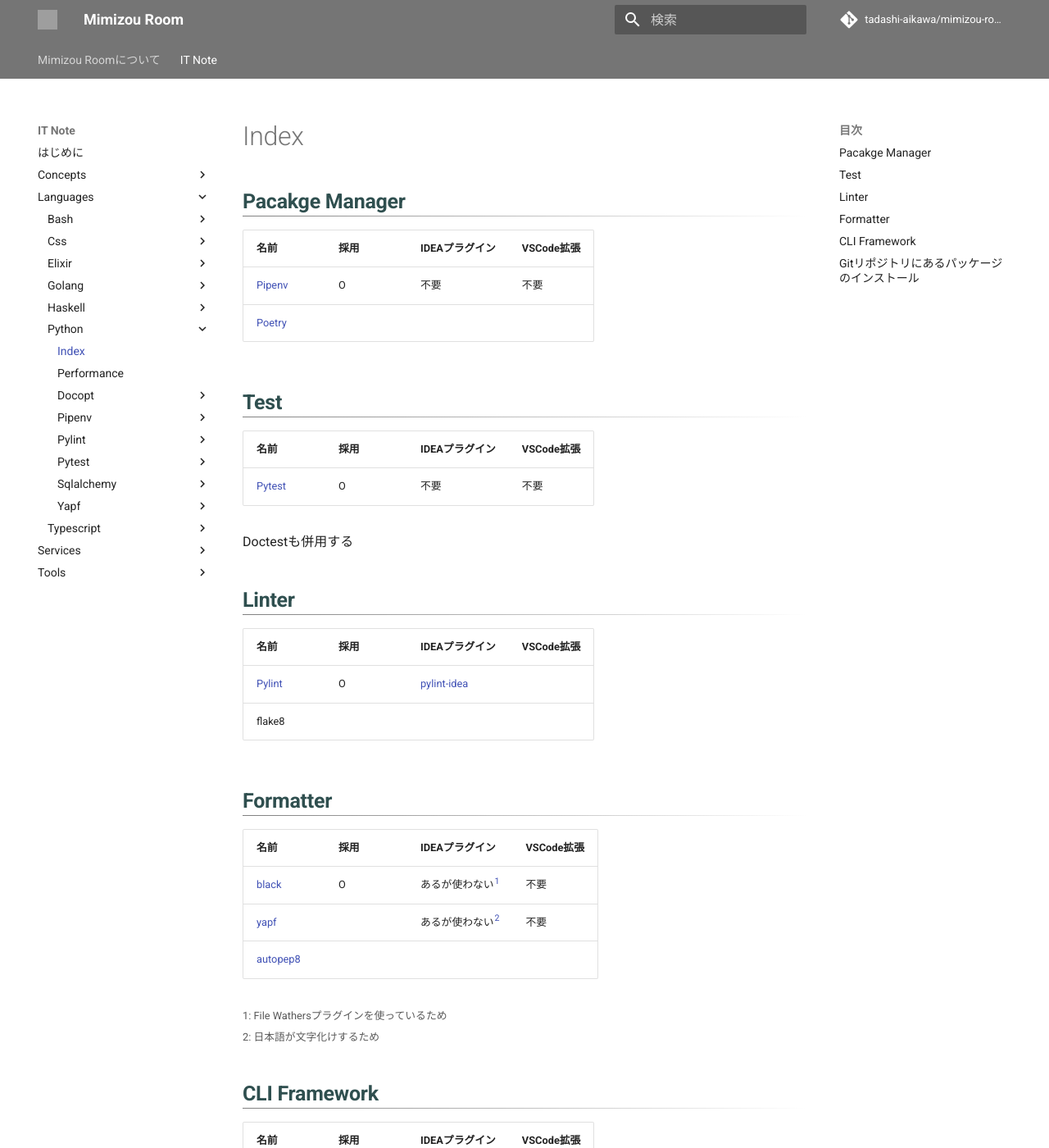
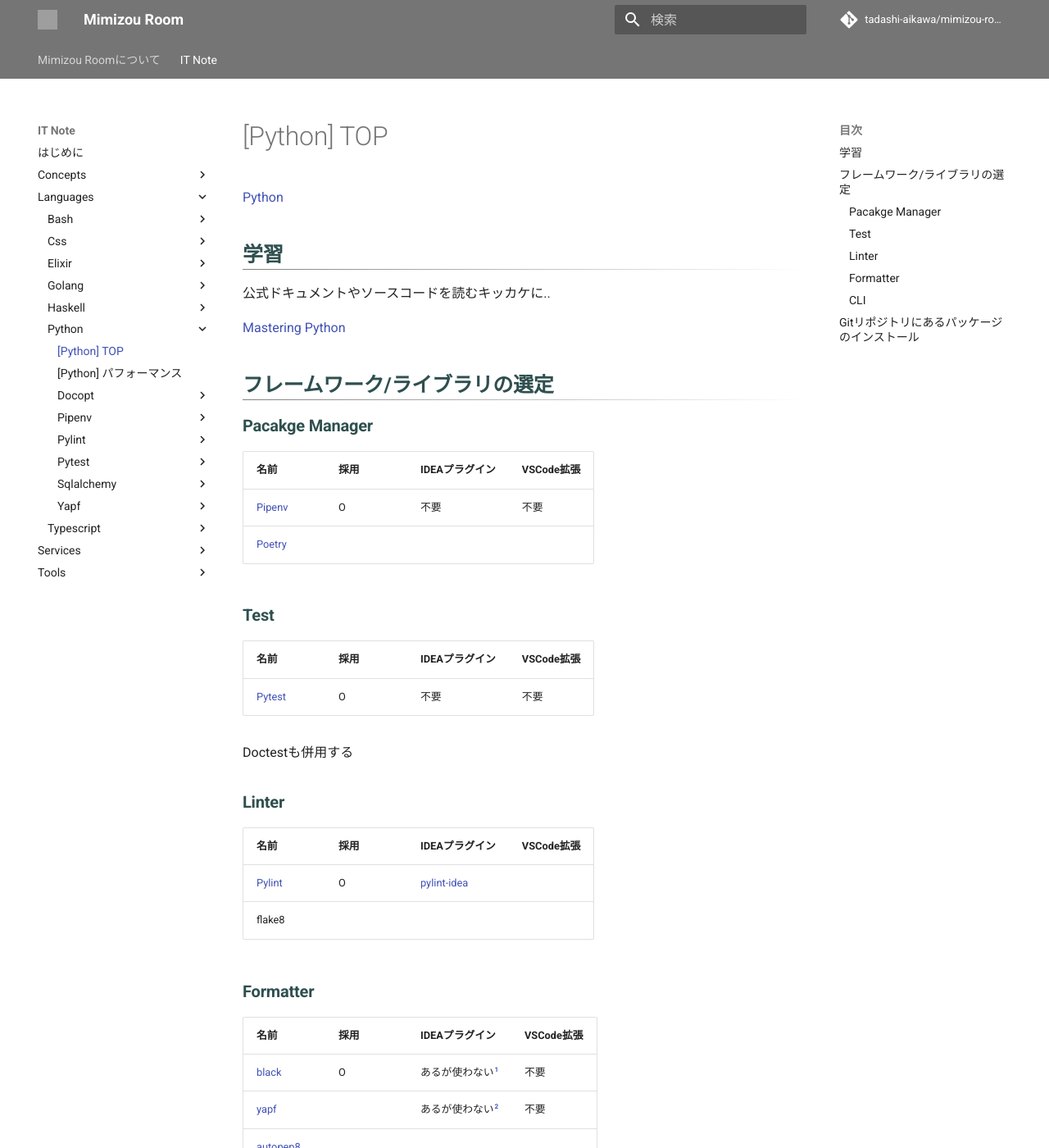
Before and after one commit to tadashi-aikawa/mimizou-room, an MkDocs documentation site: the page built from docs/IT_Note/languages/python/index.md, in a window 1280 px wide and 1400 px high. Shown: the whole window at 82% size. Built offline with MkDocs 1.6.1 and Material for MkDocs 9.7.7, drawn with Linux system fonts in a browser that asks for light colours; comment, search, counter and statistics services are not loaded; some of the changed text lies outside the part shown; grey boxes are pictures that could not be loaded.

Commit message:
Python配下整備

```diff
--- a/docs/IT_Note/languages/python/index.md
+++ b/docs/IT_Note/languages/python/index.md
@@ -1,5 +1,20 @@
-Pacakge Manager
----------------
+# [Python] TOP
+
+<a href="https://www.python.org/" class="card">Python</a>
+
+
+学習
+----
+
+公式ドキュメントやソースコードを読むキッカケに..
+
+<a href="https://python.ms/" class="card">Mastering Python</a>
+
+
+フレームワーク/ライブラリの選定
+-------------------------------
+
+### Pacakge Manager
 
 |   名前   | 採用 | IDEAプラグイン | VSCode拡張 |
 | -------- | ---- | -------------- | ---------- |
@@ -10,8 +25,7 @@ Pacakge Manager
 [Poetry]: https://poetry.eustace.io/
 
 
-Test
-----
+### Test
 
 |   名前   | 採用 | IDEAプラグイン | VSCode拡張 |
 | -------- | ---- | -------------- | ---------- |
@@ -22,8 +36,7 @@ Test
 Doctestも併用する
 
 
-Linter
-------
+### Linter
 
 |   名前   | 採用 | IDEAプラグイン | VSCode拡張 |
 | -------- | ---- | -------------- | ---------- |
@@ -33,29 +46,27 @@ Linter
 [pylint]: http://pylint.pycqa.org/en/latest/
 [pylint-idea]: https://plugins.jetbrains.com/plugin/11084-pylint
 
-Formatter
----------
+### Formatter
 
-|    名前    | 採用 |            IDEAプラグイン            | VSCode拡張 |
-| ---------- | ---- | ------------------------------------ | ---------- |
-| [black]    | O    | あるが使わない<sup>[1](#note1)</sup> | 不要       |
-| [yapf]     |      | あるが使わない<sup>[2](#note2)</sup> | 不要       |
-| [autopep8] |      |                                      |            |
+|    名前    | 採用 |   IDEAプラグイン   | VSCode拡張 |
+| ---------- | ---- | ------------------ | ---------- |
+| [black]    | O    | あるが使わない[^1] | 不要       |
+| [yapf]     |      | あるが使わない[^2] | 不要       |
+| [autopep8] |      |                    |            |
 
 [black]: https://github.com/python/black
 [yapf]: https://github.com/google/yapf
 [autopep8]: https://pypi.org/project/autopep8/
 
-<small id="note1">1: File Wathersプラグインを使っているため</small>
-<small id="note2">2: 日本語が文字化けするため</small>
+[^1]: File Wathersプラグインを使っているため
+[^2]: 日本語が文字化けするため
 
 
-CLI Framework
--------------
+### CLI
 
-|   名前   | 採用 | IDEAプラグイン | VSCode拡張 |
-| -------- | ---- | -------------- | ---------- |
-| [owlcli] | O    |                |            |
+|  名前   | 採用 | IDEAプラグイン | VSCode拡張 |
+| ------- | ---- | -------------- | ---------- |
+| [owcli] | O    |                |            |
 
 [owcli]: https://github.com/tadashi-aikawa/owcli
 
--- a/docs/IT_Note/languages/python/performance.md
+++ b/docs/IT_Note/languages/python/performance.md
@@ -1,3 +1,6 @@
+# [Python] パフォーマンス
+
+
 パフォーマンス測定
 ------------------
 
```
